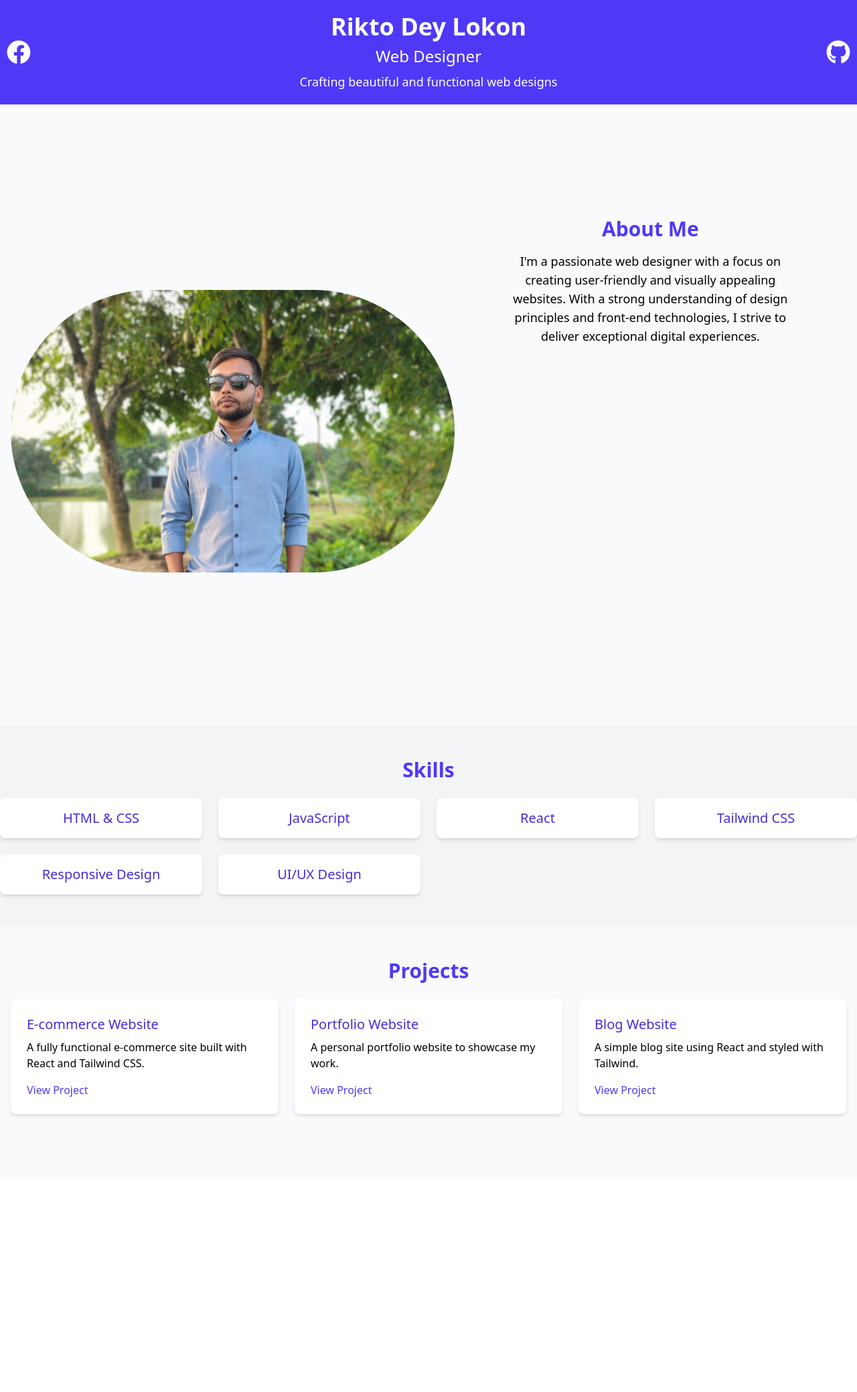
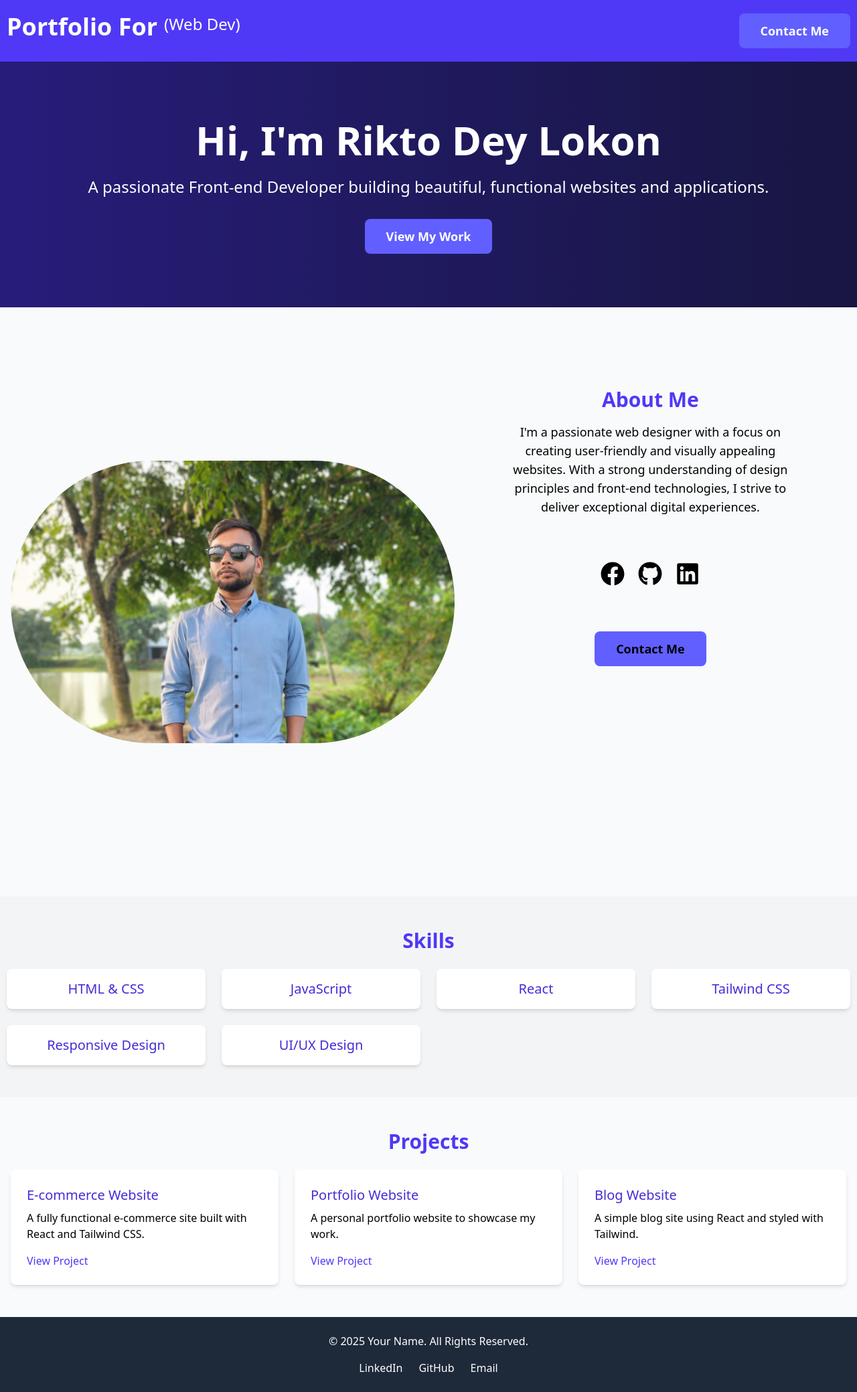
Before and after one commit to lokondey72/My_Portfolio, a Next.js app: page / in a window 1280 px wide. Shown: the whole page at 67% size. Before the commit the page ends 1760 px from the top, so only its background shows below. Built offline with nearby package versions, Linux system fonts and the light colour scheme.

Commit message:
5rt 3/4/25 commit you now

```diff
--- a/src/app/layout.js
+++ b/src/app/layout.js
@@ -1,6 +1,7 @@
 import { Geist, Geist_Mono } from "next/font/google";
 import "./globals.css";
 import Header from "@/pages/header";
+import Footer from "@/pages/footer";
 
 const geistSans = Geist({
   variable: "--font-geist-sans",
@@ -25,6 +26,7 @@ export default function RootLayout({ children }) {
       >
         <Header />
         {children}
+        <Footer />
       </body>
     </html>
   );
--- a/src/app/page.js
+++ b/src/app/page.js
@@ -1,4 +1,5 @@
 import About from "@/pages/about";
+import Banner from "@/pages/banner";
 import Projects from "@/pages/projects";
 import Skills from "@/pages/skills";
 import Image from "next/image";
@@ -6,7 +7,8 @@ import Image from "next/image";
 export default function Home() {
   return (
     <div className="font-sans bg-gray-50">
-      <main className="py-12">
+      <main className="pb -12">
+        <Banner />
         <About />
         <Skills />
         <Projects />
--- a/src/pages/about.jsx
+++ b/src/pages/about.jsx
@@ -1,4 +1,5 @@
 import React from "react";
+import { FaFacebook, FaGithub, FaLinkedin } from "react-icons/fa";
 
 const About = () => {
   return (
@@ -19,13 +20,37 @@ const About = () => {
           </div>
         </div>
         <div className="p-20">
-          <h2 className="text-3xl font-semibold text-indigo-600">About Me</h2>
-          <p className="mt-4 text-lg">
-            I'm a passionate web designer with a focus on creating user-friendly
-            and visually appealing websites. With a strong understanding of
-            design principles and front-end technologies, I strive to deliver
-            exceptional digital experiences.
-          </p>
+          <div>
+            <h2 className="text-3xl font-semibold text-indigo-600">About Me</h2>
+            <p className="mt-4 text-lg">
+              I'm a passionate web designer with a focus on creating
+              user-friendly and visually appealing websites. With a strong
+              understanding of design principles and front-end technologies, I
+              strive to deliver exceptional digital experiences.
+            </p>
+          </div>
+          <div className="flex items-center justify-center gap-5 my-12 py-5">
+            <a
+              className="text-4xl"
+              href="https://www.facebook.com/tanha.kabir.9461"
+            >
+              <FaFacebook />
+            </a>
+            <a className="text-4xl" href="https://github.com/lokondey72">
+              <FaGithub />
+            </a>
+            <a className="text-4xl" href="https://github.com/lokondey72">
+              <FaLinkedin />
+            </a>
+          </div>
+          <div>
+            <a
+              href="#portfolio"
+              className="inline-block px-8 py-3 text-lg font-semibold bg-indigo-500 hover:bg-indigo-600 rounded-lg transition duration-300"
+            >
+              Contact Me
+            </a>
+          </div>
         </div>
       </div>
     </section>
--- /dev/null
+++ b/src/pages/banner.jsx
@@ -0,0 +1,27 @@
+// Banner.js
+import React from "react";
+
+const Banner = () => {
+  return (
+    <section className="relative bg-gradient-to-r from-indigo-600 to-indigo-900 text-white py-20 px-8 text-center">
+      <div className="absolute inset-0 bg-black opacity-50"></div>
+      <div className="relative z-10 max-w-6xl mx-auto">
+        <h1 className="text-5xl md:text-6xl font-extrabold leading-tight mb-4">
+          Hi, I'm Rikto Dey Lokon
+        </h1>
+        <p className="text-xl md:text-2xl mb-8">
+          A passionate Front-end Developer building beautiful, functional
+          websites and applications.
+        </p>
+        <a
+          href="#portfolio"
+          className="inline-block px-8 py-3 text-lg font-semibold bg-indigo-500 hover:bg-indigo-600 rounded-lg transition duration-300"
+        >
+          View My Work
+        </a>
+      </div>
+    </section>
+  );
+};
+
+export default Banner;
--- /dev/null
+++ b/src/pages/footer.jsx
@@ -0,0 +1,39 @@
+import React from 'react';
+
+const Footer = () => {
+  return (
+    <footer className="bg-gray-800 text-white py-6">
+      <div className="container mx-auto text-center">
+        <p>&copy; {new Date().getFullYear()} Your Name. All Rights Reserved.</p>
+        <div className="mt-4 space-x-6">
+          <a
+            href="https://www.linkedin.com/in/yourprofile"
+            target="_blank"
+            rel="noopener noreferrer"
+            className="hover:text-blue-500"
+          >
+            LinkedIn
+          </a>
+          <a
+            href="https://github.com/yourprofile"
+            target="_blank"
+            rel="noopener noreferrer"
+            className="hover:text-gray-500"
+          >
+            GitHub
+          </a>
+          <a
+            href="mailto:your-email@example.com"
+            target="_blank"
+            rel="noopener noreferrer"
+            className="hover:text-red-500"
+          >
+            Email
+          </a>
+        </div>
+      </div>
+    </footer>
+  );
+}
+
+export default Footer;
--- a/src/pages/header.jsx
+++ b/src/pages/header.jsx
@@ -3,28 +3,36 @@ import React from "react";
 
 const Header = () => {
   return (
-    <header className="flex bg-indigo-600 text-white py-5 px-2.5">
-      <div className="flex items-center justify-center">
+    <header className="container flex justify-between bg-indigo-600 text-white py-5 px-2.5">
+      {/* <div className="flex items-center justify-center">
         <a
           className="text-4xl"
           href="https://www.facebook.com/tanha.kabir.9461"
         >
           <FaFacebook />
         </a>
+      </div> */}
+      <div className="flex gap-2.5">
+        <h1 className="md:text-4xl font-semibold">Portfolio For</h1>
+        <p className="text-xl md:text-2xl font-medium">(Web Dev)</p>
+
       </div>
-      <div className="container mx-auto text-center">
-        <h1 className="text-4xl font-semibold">Rikto Dey Lokon</h1>
-        <h2 className="text-2xl font-medium my-2">Web Designer</h2>
-        <p className="text-lg">Crafting beautiful and functional web designs</p>
+      <div>
+        <a
+          href="#portfolio"
+          className="inline-block px-8 py-3 text-lg font-semibold bg-indigo-500 hover:bg-indigo-600 rounded-lg transition duration-300"
+        >
+          Contact Me
+        </a>
       </div>
-      <div className="flex items-center justify-center">
+      {/* <div className="flex items-center justify-center">
         <a
           className="text-4xl"
-          href="https://www.facebook.com/tanha.kabir.9461"
+          href="https://github.com/lokondey72"
         >
           <FaGithub />
         </a>
-      </div>
+      </div> */}
     </header>
   );
 };
--- a/src/pages/skills.jsx
+++ b/src/pages/skills.jsx
@@ -12,7 +12,7 @@ const skills = [
 const Skills = () => {
   return (
     <section id="skills" className="container bg-gray-100 py-12">
-      <div className="container mx-auto text-center">
+      <div className="container mx-auto text-center px-2.5">
         <h2 className="text-3xl font-semibold text-indigo-600">Skills</h2>
         <ul className="mt-6 grid grid-cols-2 sm:grid-cols-3 lg:grid-cols-4 gap-6">
           {skills.map((skill, index) => (
```
